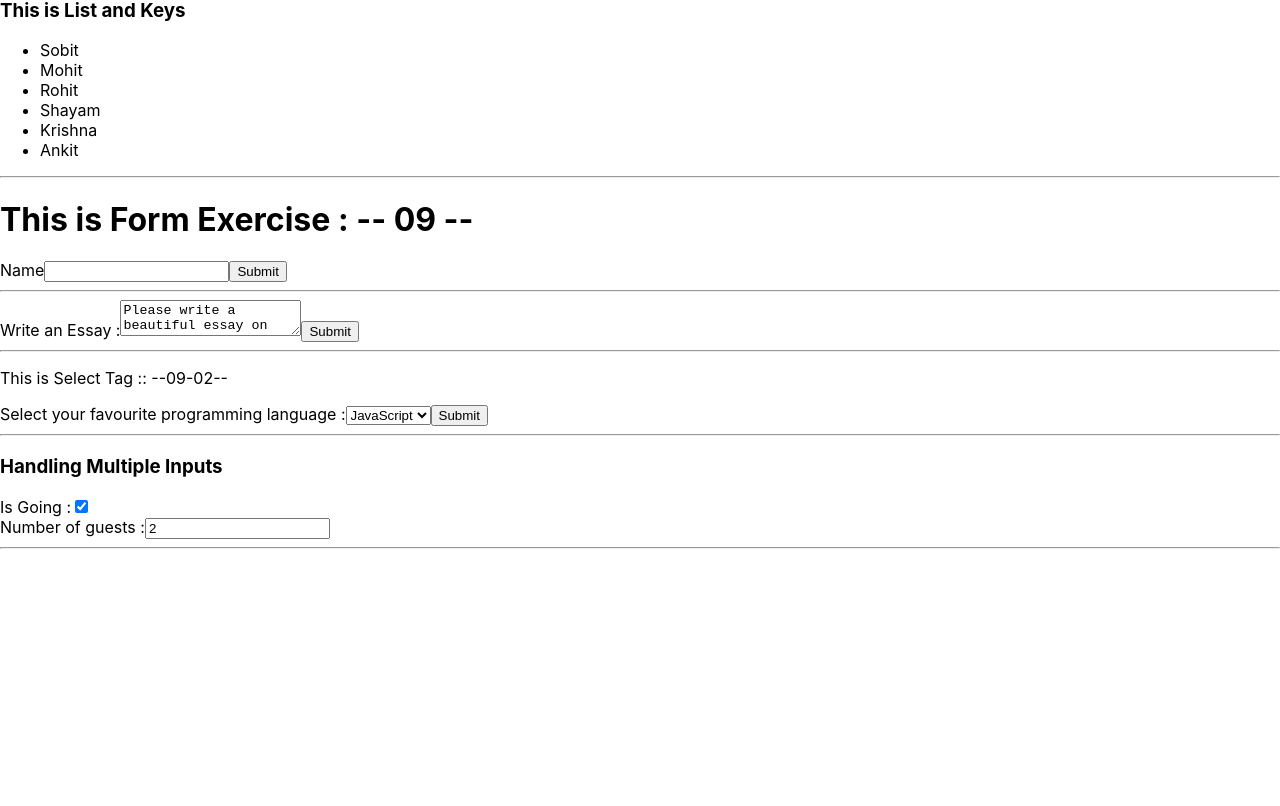
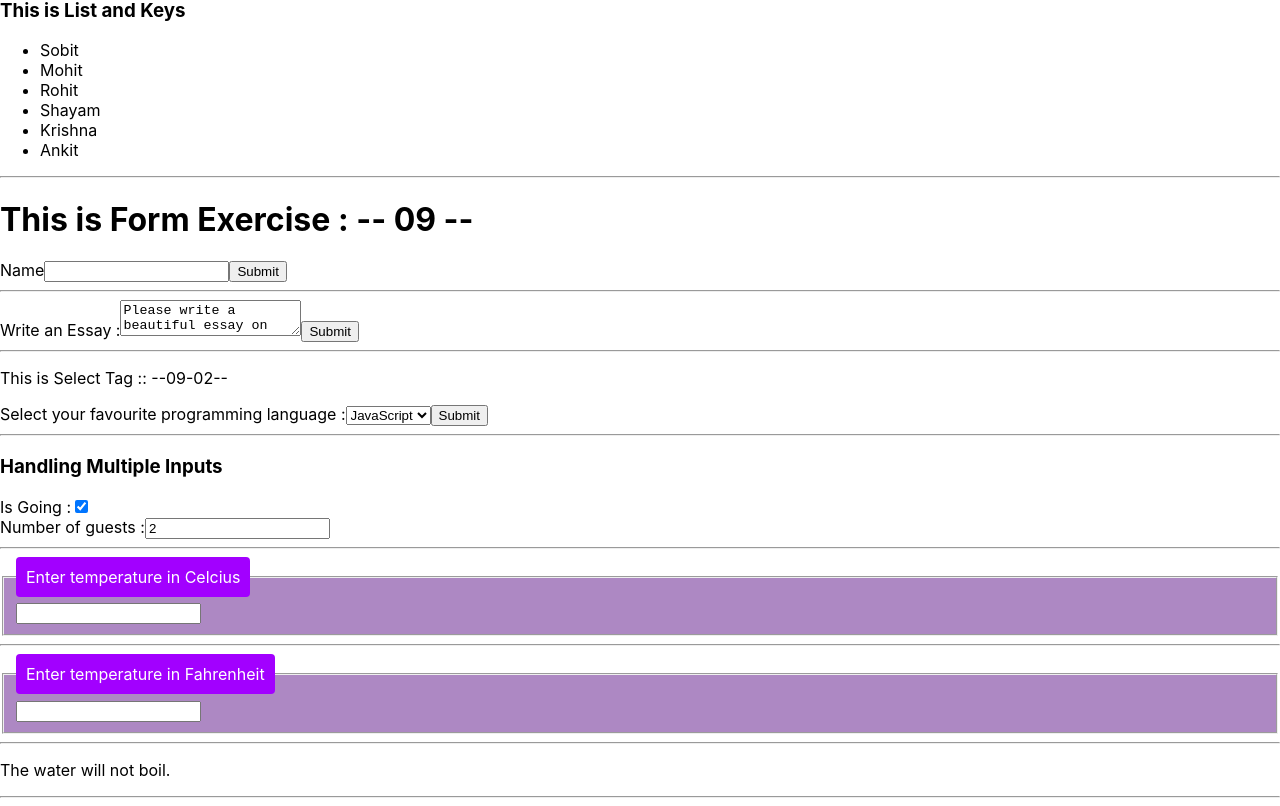
Before and after one commit to sobitp59/ReactJS-Docs, a React (Create React App) app: page / in a window 1280 px wide. Shown: the part 840-1646 px from the top of the page. Before the commit the page ends 1397 px from the top, so only its background shows below. Built offline with nearby package versions, Linux system fonts and the light colour scheme.

Commit message:
files: lift state up modified

```diff
--- /dev/null
+++ b/src/LSUTempInput.jsx
@@ -0,0 +1,44 @@
+import React from 'react';
+
+const scaleName = {
+    c : 'Celcius',
+    f : 'Fahrenheit'
+};
+
+
+
+
+class LSUTempInput extends React.Component{
+    constructor(props){
+        super(props);
+        this.state = {
+            temperature : ''
+        };
+    this.handleChange = this.handleChange.bind(this);
+    }
+
+    handleChange(event){
+        this.props.onTemperatureChange(event.target.value)
+    }
+
+
+    render(){
+        const temperature = this.props.temperature;
+        const scale = this.props.scale;
+        return (
+            <>
+               <fieldset>
+                   <legend>Enter temperature in {scaleName[scale]}</legend>
+                   <input
+                   value={temperature}
+                   onChange={this.handleChange}
+                   />
+               </fieldset>
+               <hr />
+            </>
+        )
+    }
+
+}
+
+export default LSUTempInput;
--- a/src/LiftStateUp.jsx
+++ b/src/LiftStateUp.jsx
@@ -1 +1,82 @@
 // Lifting State Up
+import React from 'react';
+import LSUTempInput from './LSUTempInput';
+
+function BoilingVerdict(props){
+    if(props.celcius>=100){
+        return <p>The water would boil.</p>
+    }else{
+        return <p>The water will not boil.</p>
+    }
+}
+
+function toCelcius(fahrenheit){
+    return (fahrenheit - 32) * 5 / 9;
+}
+function toFahrenheit(celcius){
+    return (celcius * 9 / 5) + 32;
+}
+
+function tryConvert(temperature, convertTo){
+    const input = parseFloat(temperature);
+    if(Number.isNaN(input)){
+        return '';
+    }
+    const output = convertTo(input);
+    const rounded = Math.round(output * 1000) / 1000;
+    return rounded.toString();
+}
+
+class LiftStateUp extends React.Component{
+ constructor(props){
+    super(props);
+    this.state = {
+        temperature : '',
+        scale : 'c'
+    };
+    this.handleCelciusChange = this.handleCelciusChange.bind(this);
+    this.handleFahrenheitChange = this.handleFahrenheitChange.bind(this);
+ }
+
+ handleCelciusChange(temperature){
+    this.setState({
+        scale : 'c',
+        temperature
+    })
+ }
+
+ handleFahrenheitChange(temperature){
+    this.setState({
+        scale : 'f',
+        temperature
+    })
+ }
+
+
+render(){
+    const scale = this.state.scale;
+    const temperature = this.state.temperature;
+    const celcius = scale === 'f' ? tryConvert(temperature, toCelcius) : temperature;
+    const fahrenheit = scale === 'c' ? tryConvert(temperature, toFahrenheit) : temperature;
+
+        return (
+            <>
+              <LSUTempInput
+              scale='c'
+              temperature={celcius}
+              onTemperatureChange={this.handleCelciusChange}
+              />
+              <LSUTempInput
+              scale='f'
+              temperature={fahrenheit}
+              onTemperatureChange={this.handleFahrenheitChange}
+              />
+              <BoilingVerdict celcius={parseFloat(celcius)}/>
+              <hr />
+            </>
+        )
+    }
+
+}
+
+export default LiftStateUp;
--- a/src/index.css
+++ b/src/index.css
@@ -23,3 +23,13 @@
   margin-left: 100px;
   font-family: Ahem sans-serif;
 }
+
+fieldset{
+  background-color: rgb(173, 136, 195);
+}
+legend{
+  background-color : rgb(162, 0, 255);
+  padding: 10px;
+  color: white;
+  border-radius: 4px;
+}
--- a/src/index.js
+++ b/src/index.js
@@ -13,6 +13,7 @@
 import FormEssay from './FormEssay';
 import SelectForm from './SelectForm';
 import FileForm from './FileForm';
+import LiftStateUp from './LiftStateUp';
 
 ReactDOM.render(
   <React.StrictMode>
@@ -28,6 +29,7 @@
     <FormEssay />
     <SelectForm />
     <FileForm />
+    <LiftStateUp />
   </React.StrictMode>,
   document.getElementById('root')
 );
```
